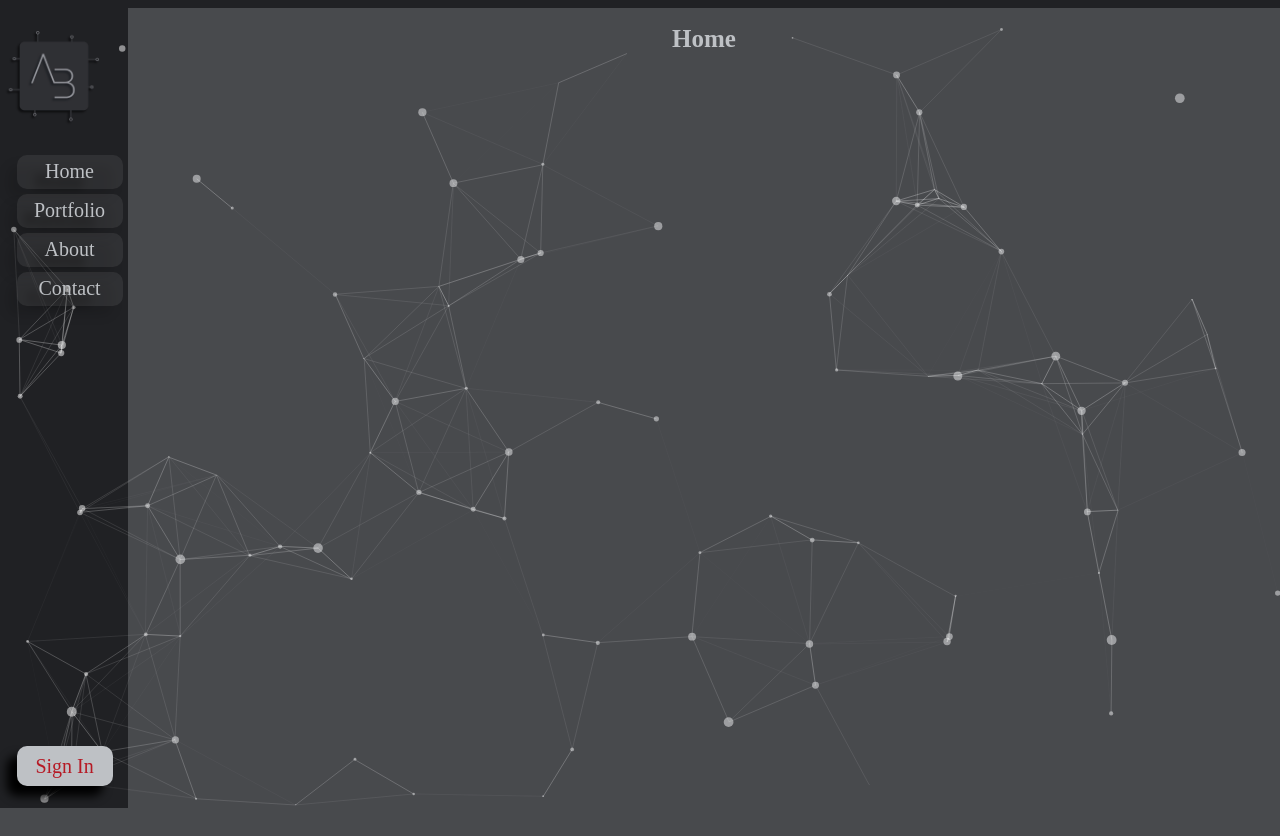
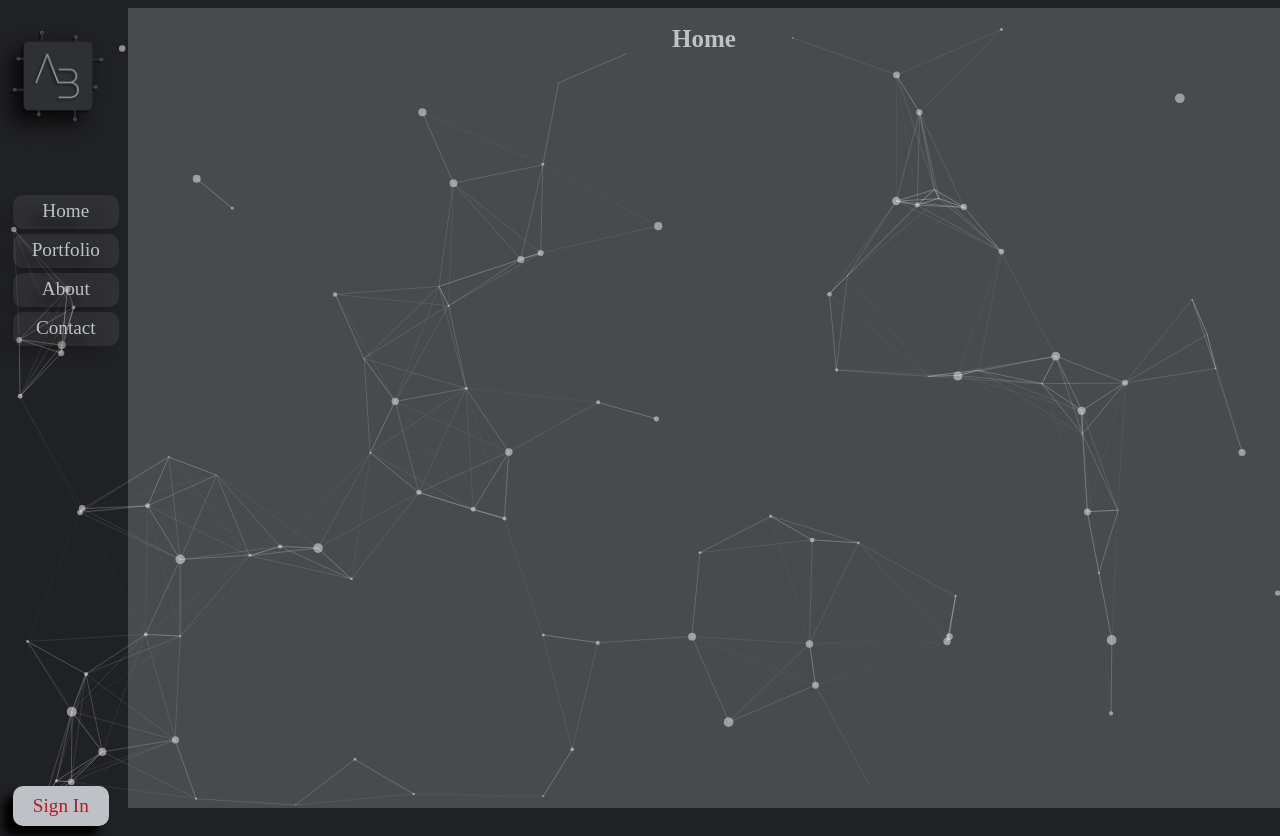
Before and after one commit to A-Basra/DjangoWebsite, a Django app: page /MyApp/Home in a window 1280 px wide. Before the commit the page ends 808 px from the top, so only its background shows below. Run offline with Django 4.2, Linux system fonts and the light colour scheme.

Commit message:
Animations Working

```diff
--- a/MySite/MyApp/static/css/Home.css
+++ b/MySite/MyApp/static/css/Home.css
@@ -215,15 +215,15 @@ canvas {
     text-align: center;
     color: #bec1c5;
     border: none;
-    width: 10vw;
+    width: 7.5vw;
     height: 3vh;
     padding: 5px;
-    margin-left: -5vw;
+    margin-left: -3.75vw;
     margin-top: -5px;
     margin-bottom: 10px;
     cursor: pointer;
     border-radius: 10px;
-    font-size: 20px;
+    font-size: 1.5vw;
     font-family: Adoring;
     filter: drop-shadow(-10px 10px 5px rgb(0, 0, 0));
 }
--- a/MySite/MyApp/static/css/base.css
+++ b/MySite/MyApp/static/css/base.css
@@ -176,15 +176,9 @@ canvas {
     background-repeat: no-repeat;
 }
 
-.menu {
-    position: absolute;
-    top: 5vh;
-    left: 0vw;
-}
-
 .navbar {
     position: absolute;
-    top: 20vh;
+    top: 25vh;
     left: 1vw;
 }
 
@@ -198,12 +192,11 @@ canvas {
     width: 7.5vw;
     height: 3vh;
     padding: 5px;
-    margin-left: 3.75px;
     margin-top: -5px;
     margin-bottom: 10px;
     cursor: pointer;
     border-radius: 10px;
-    font-size: 20px;
+    font-size: 1.5vw;
     font-family: Adoring;
     text-decoration: none;
     filter: drop-shadow(-10px 10px 5px rgb(0, 0, 0));
@@ -225,11 +218,13 @@ canvas {
     position: absolute;
     margin: auto;
     top: 7.5vh;
-    left: 5vw;
+    left: 3vw;
     width: 7.5vw;
-    margin-left: -7.5vh;
+    margin-left: -3.75vh;
     margin-top: -3.75vh;
     opacity: 0.75;
+    filter: drop-shadow(-10px 10px 10px rgb(0, 0, 0));
+
 }
 
 .bg {
--- a/MySite/MyApp/static/js/animate.js
+++ b/MySite/MyApp/static/js/animate.js
@@ -1,4 +1,4 @@
-function move(redirect) {
+function animatefunc() {
     event.preventDefault()
     var logo = document.getElementById("Logo")
     var menu = document.getElementById("Menu")
@@ -7,24 +7,29 @@ function move(redirect) {
         { 'left': '50vw', 'top': '25vh' },
         { 'left': '5vw', 'top': '7.5vh' }
     ],
-        { duration: 1000 })
-
+        { duration: 500 })
 
     menu.animate([
-        { 'left': '50vw', 'top': '40vh', 'width': '10vw' },
-        { 'left': '1vw', 'top': '20vh', 'width': '7.5vw', 'margin-left': '0' }
+        { 'left': '50vw', 'top': '40vh' },
+        { 'left': '4.5vw', 'top': '25vh' }
     ],
-        { duration: 1000 })
-
+        { duration: 500 })
     logo.style.left = "5vw"
     logo.style.top = "7.5vh"
-    menu.style.left = '1vw'
-    menu.style.top = '20vh'
-    menu.style.width = '7.5vw'
-    menu.style.marginLeft = '0'
+    menu.style.left = '4.5vw'
+    menu.style.top = '25vh'
+    menu.style.marginLeft = '0vw'
 
 }
-
+function redirection(redirect) {
+    location.href = redirect
+}
+function move(redirect) {
+    animatefunc()
+    setTimeout(function () {
+        redirection(redirect)
+    }, 500)
+}
 
 expanded = false
 function expandBg() {
--- a/MySite/MyApp/templates/About.html
+++ b/MySite/MyApp/templates/About.html
@@ -12,7 +12,7 @@
 
 <!-- particles.js container -->
 <div id="particles-js">
-  <a href="{% url 'Home' %}" ><img class="image" src="{% static 'assets/Icon.png'%}" alt="Logo"/></a>
+  <a href="{% url 'Landing' %}" ><img class="image" src="{% static 'assets/Icon.png'%}" alt="Logo"/></a>
   <div id="navbar" class="navbar">
     <a href="{% url 'Home' %}" class="base-button" >Home</a>
     <a  href="{% url 'Portfolio' %}" class="base-button">Portfolio</a>
--- a/MySite/MyApp/templates/Contact.html
+++ b/MySite/MyApp/templates/Contact.html
@@ -12,7 +12,7 @@
 
 <!-- particles.js container -->
 <div id="particles-js">
-  <a href="{% url 'Home' %}" ><img class="image" src="{% static 'assets/Icon.png'%}" alt="Logo"/></a>
+  <a href="{% url 'Landing' %}" ><img class="image" src="{% static 'assets/Icon.png'%}" alt="Logo"/></a>
   <div id="navbar" class="navbar">
     <a href="{% url 'Home' %}" class="base-button" >Home</a>
     <a  href="{% url 'Portfolio' %}" class="base-button">Portfolio</a>
--- a/MySite/MyApp/templates/Home.html
+++ b/MySite/MyApp/templates/Home.html
@@ -12,7 +12,7 @@
 
 <!-- particles.js container -->
 <div id="particles-js">
-  <a href="{% url 'Home' %}" ><img class="image" src="{% static 'assets/Icon.png'%}" alt="Logo"/></a>
+  <a href="{% url 'Landing' %}" ><img class="image" src="{% static 'assets/Icon.png'%}" alt="Logo"/></a>
   <div id="navbar" class="navbar">
     <a href="{% url 'Home' %}" class="base-button" >Home</a>
     <a  href="{% url 'Portfolio' %}" class="base-button">Portfolio</a>
--- a/MySite/MyApp/templates/Landing.html
+++ b/MySite/MyApp/templates/Landing.html
@@ -13,9 +13,9 @@
 <!-- particles.js container -->
 <div id="particles-js">
   <div class="singIn"></div>
-  <div id='Logo' class="logopos"><a href="{% url 'Home' %}" ><img class="image" src="{% static 'assets/Icon.png'%}" alt="Logo"/></a></div>
+  <div id='Logo' class="logopos"><a href="{% url 'Landing' %}" ><img class="image" src="{% static 'assets/Icon.png'%}" alt="Logo"/></a></div>
   <div id="Menu" class="list">
-    <a href="{% url 'Home' %}" class="base-button" onclick='move(this);return false'>Home</a>
+    <a href="{% url 'Home' %}" class="base-button" onclick='move(this)'>Home</a>
     <a href="{% url 'Portfolio' %}" class="base-button" onclick='move(this)'>Portfolio</a>
     <a href="{% url 'About' %}" class="base-button" onclick='move(this)'>About</a>
     <a href="{% url 'Contact' %}" class="base-button" onclick='move(this)'>Contact</a>
--- a/MySite/MyApp/templates/Portfolio.html
+++ b/MySite/MyApp/templates/Portfolio.html
@@ -12,7 +12,7 @@
 
 <!-- particles.js container -->
 <div id="particles-js">
-  <a href="{% url 'Home' %}" ><img class="image" src="{% static 'assets/Icon.png'%}" alt="Logo"/></a>
+  <a href="{% url 'Landing' %}" ><img class="image" src="{% static 'assets/Icon.png'%}" alt="Logo"/></a>
   <div id="navbar" class="navbar">
     <a href="{% url 'Home' %}" class="base-button" >Home</a>
     <a  href="{% url 'Portfolio' %}" class="base-button">Portfolio</a>
```
